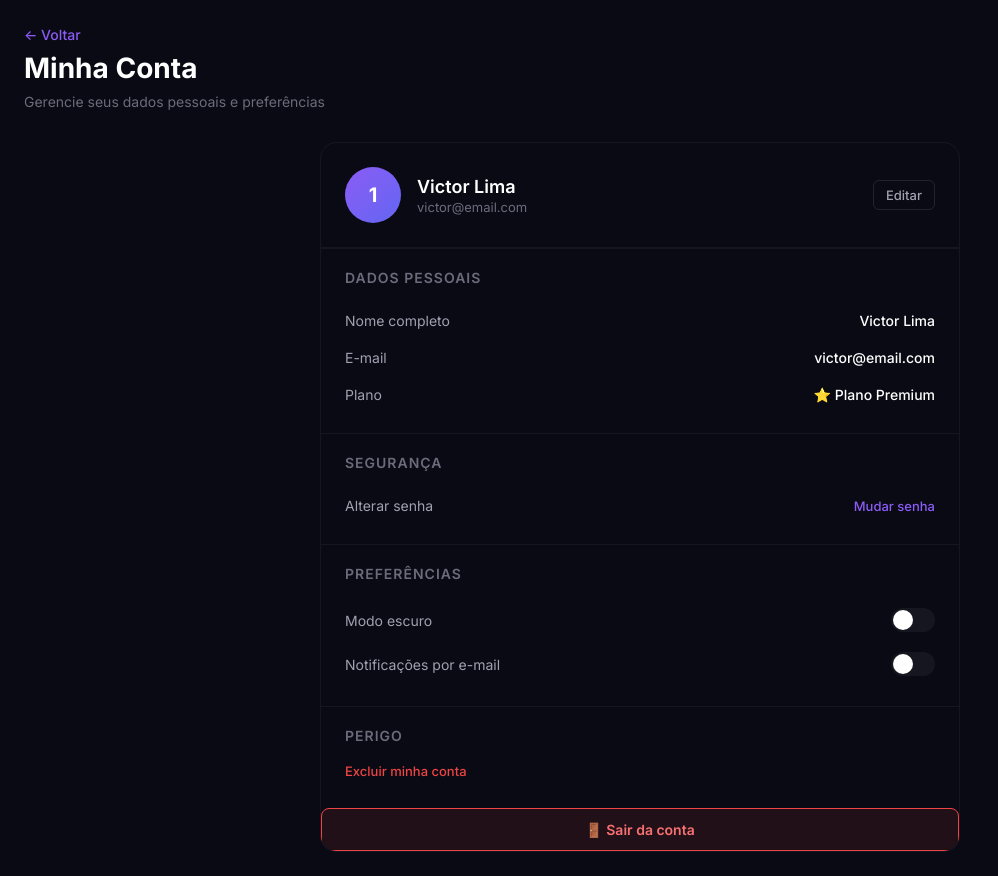
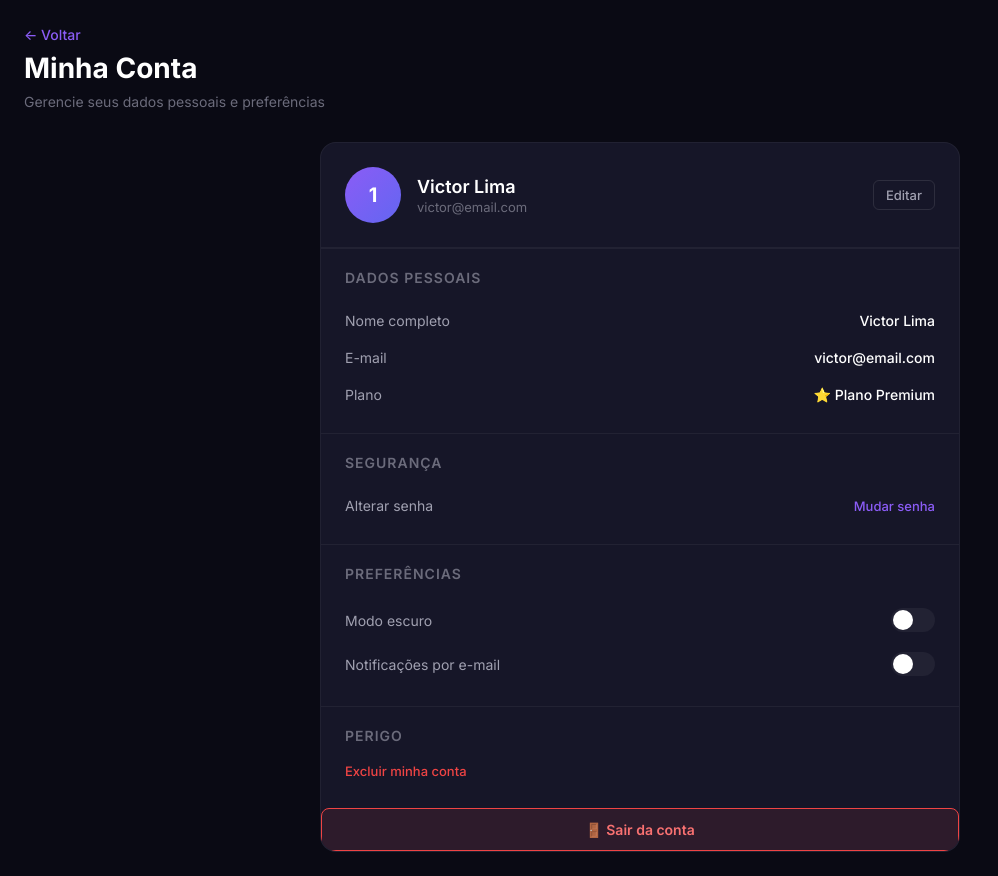
Before and after one commit to NeilLima/lumen, a Next.js app in the folder frontend/: page /conta in a window 1280 px wide. Shown: the whole page, without its empty margins (0-998 px from the left). Built offline with nearby package versions, Linux system fonts and the light colour scheme; sample sign-in values are in the browser's storage.

Commit message:
fix(frontend): add cardBg and dangerHover to theme

```diff
--- a/frontend/src/theme/theme.ts
+++ b/frontend/src/theme/theme.ts
@@ -4,6 +4,7 @@ export const theme = {
   bgSecondary: '#1a1a2e',
   bgTertiary: '#252542',
   bgCard: 'rgba(26, 26, 46, 0.8)',
+  cardBg: 'rgba(26, 26, 46, 0.8)',
   bgNavbar: '#0a0a14',
   bgSidebar: '#12121f',
   bgHover: 'rgba(139, 92, 246, 0.1)',
@@ -28,6 +29,7 @@ export const theme = {
 
   danger: '#ef4444',
   dangerLight: '#f87171',
+  dangerHover: '#dc2626',
   dangerBg: 'rgba(239, 68, 68, 0.1)',
 
   warning: '#f59e0b',
@@ -102,6 +104,7 @@ export const dashboardTheme: Theme = {
   bgSecondary: '#12121f',
   bgTertiary: '#1a1a2e',
   bgCard: 'rgba(26, 26, 46, 0.8)',
+  cardBg: 'rgba(26, 26, 46, 0.8)',
   bgNavbar: '#0a0a14',
   bgSidebar: '#12121f',
   bgHover: 'rgba(139, 92, 246, 0.1)',
@@ -127,6 +130,8 @@ export const dashboardTheme: Theme = {
   danger: '#ef4444',
   dangerLight: '#f87171',
   dangerBg: 'rgba(239, 68, 68, 0.1)',
+  dangerHover: '#dc2626',
+  dangerHover: '#dc2626',
 
   warning: '#f59e0b',
   warningLight: '#fbbf24',
```
